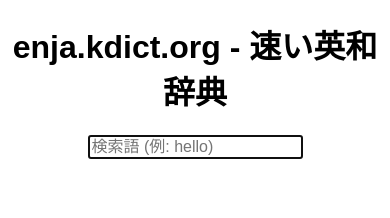
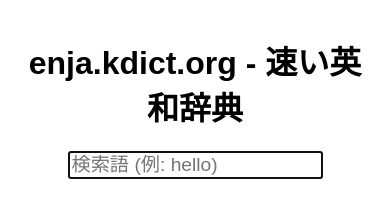
Before and after one commit to mhagiwara/enja.kdict.org, a plain HTML site: page index.html in a window 390 px wide. Drawn offline with Linux system fonts and the light colour scheme.

Commit message:
Improve mobile design

```diff
--- a/index.html
+++ b/index.html
@@ -5,13 +5,13 @@
     <title>enja.kdict.org - 速い英和辞典</title>
     <script src="js/fastdict.js"></script>
     <style>
-        body { font-family: sans-serif; }
+        body { font-family: sans-serif; padding: 8px; }
         h1 { text-align: center; }
-        ul { list-style-type: none; }
+        ul { list-style-type: none; padding: 16px; max-height: 999999px; }
         b.title { color: darkred; }
-        span.def { font-size: 0.9em; color: #333; }
+        span.def { color: #333; }
         div#search { text-align: center; }
-        input#query { font-size: 1.0em; }
+        input#query { font-size: 1.2em; }
     </style>
 </head>
 <body>
```
